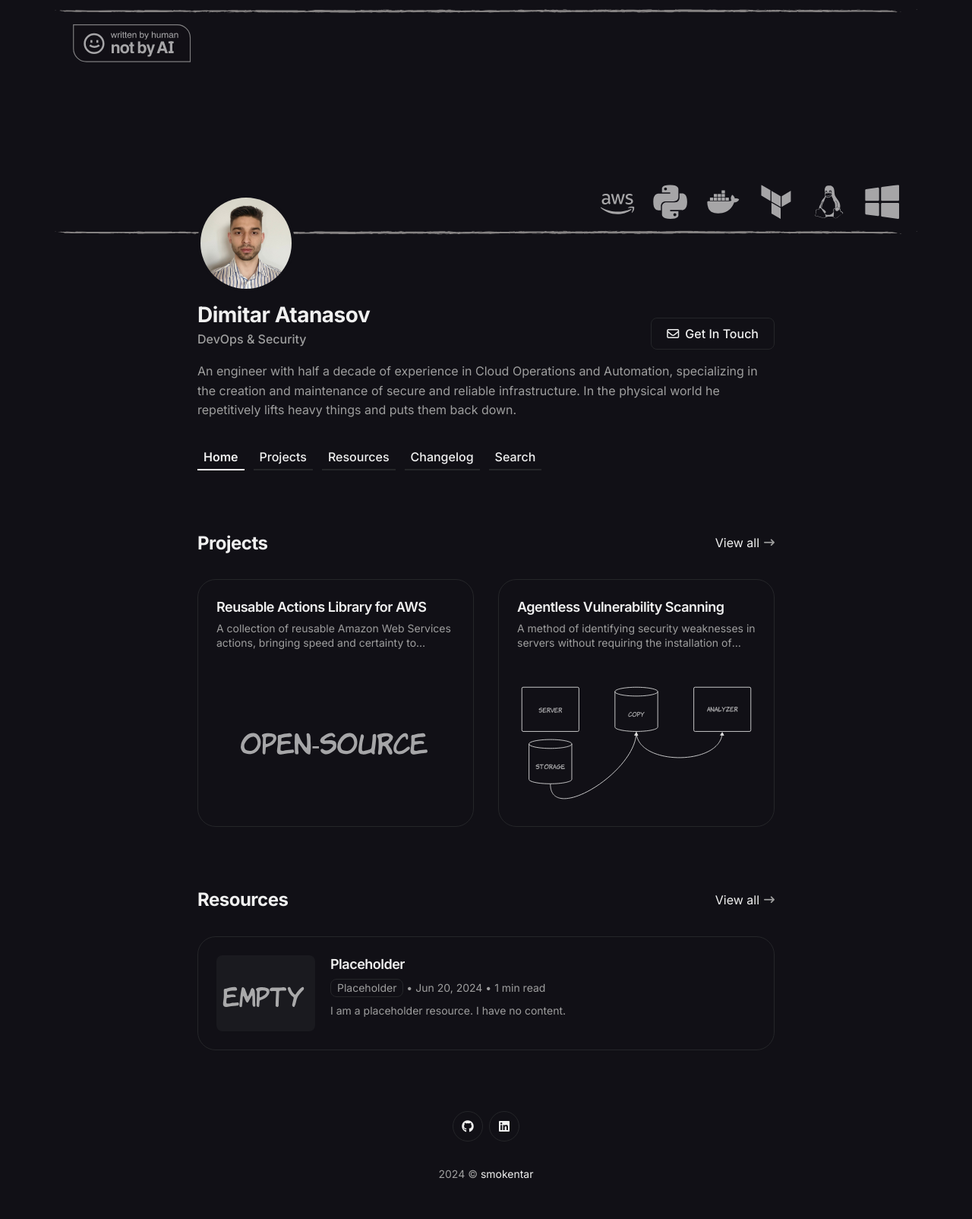
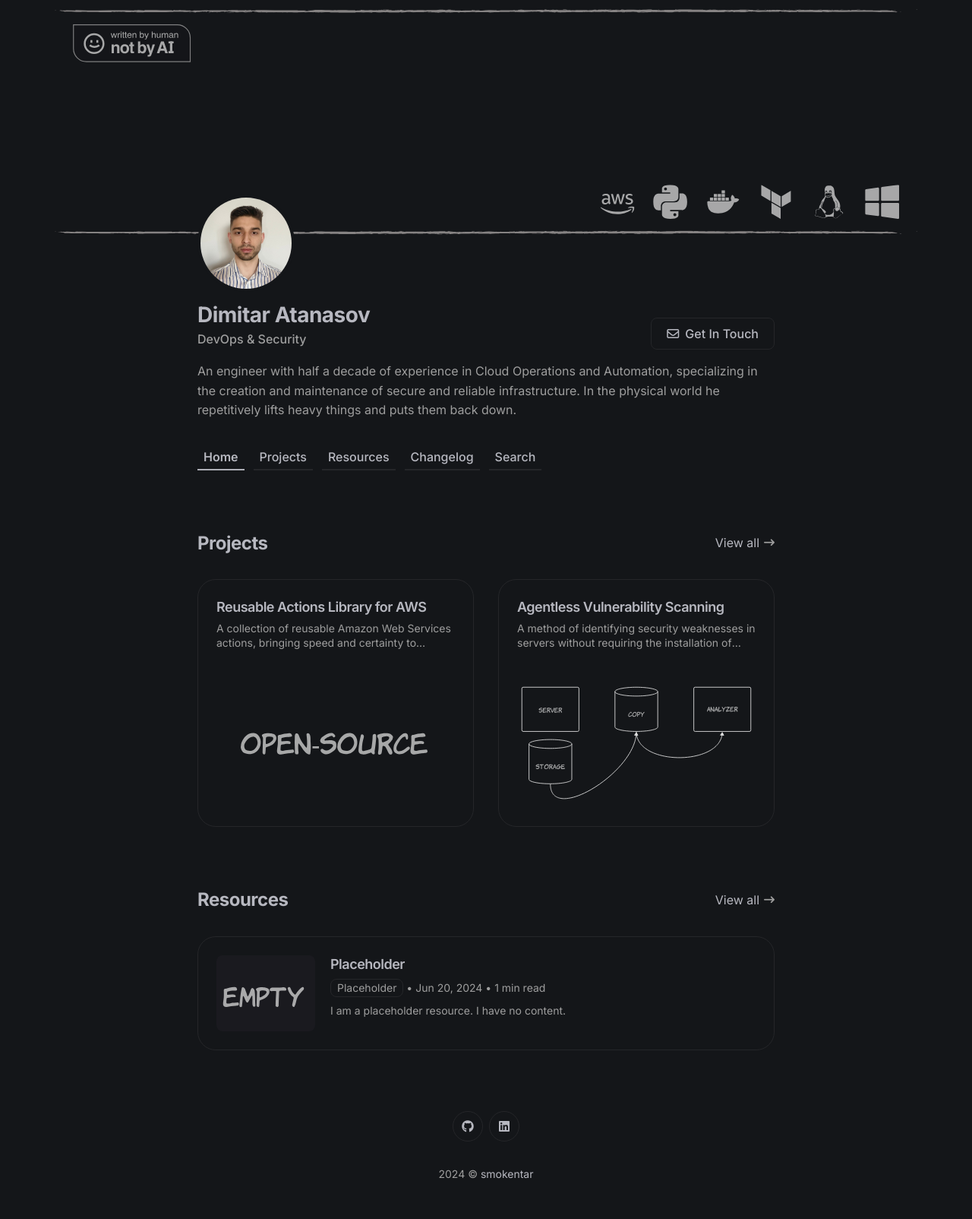
Before and after one commit to smokentar/smokentar, a Jekyll site: the page built from index.html, in a window 1280 px wide. Shown: the whole page at 76% size. Built offline with Jekyll 4.4.1, drawn with Linux system fonts in a browser that asks for light colours.

Commit message:
Update color scheme

```diff
--- a/_sass/0-settings/_color-scheme.scss
+++ b/_sass/0-settings/_color-scheme.scss
@@ -32,11 +32,11 @@
 }
 
 @mixin scheme-dark {
-  --primary-color: #ffffff;
+  --primary-color: #adaeb6;
   --white: #fff;
-  --light-gray: #f0f0f0;
+  --light-gray: #b7b8c0;
   --gray: #9e9e9e;
-  --dark: #111016;
+  --dark: #141619;
 
   --background-color: var(--dark);
   --background-alt-color: #1a1a1f;
```
Also changed, not shown: images/cover.svg.
